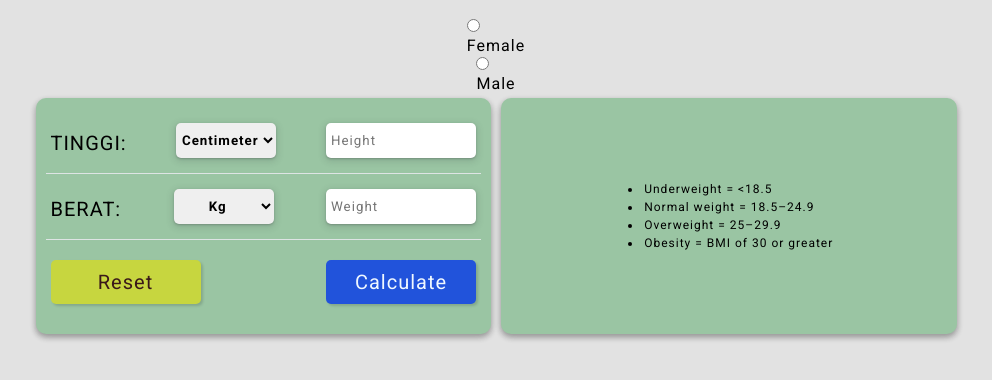
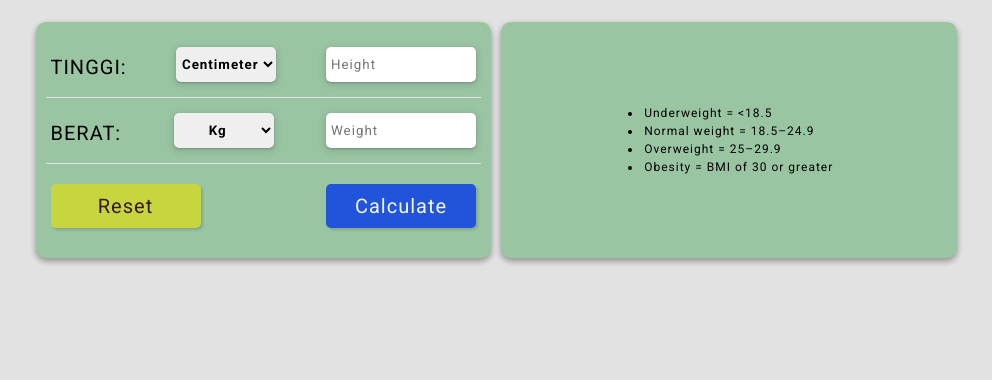
Before and after one commit to amsarirawan/30-oct-23-amsarirawan, a plain HTML site: page index.html in a window 1280 px wide. Shown: the part 120-500 px from the top of the page, without its empty margins (144-1136 px from the left). Drawn offline with Linux system fonts and the light colour scheme.

Commit message:
Update index.html

```diff
--- a/index.html
+++ b/index.html
@@ -14,15 +14,7 @@
 <body>
     <div class="tool-container">
         <h1>KALKULATOR BMI</h1>
-        <label class="container">
-  <input type="radio" name="radio" id="f"><p class="text">Female</p>
-    <span class="checkmark"></span>
-  </label>
-  <label class="container">
-  <input type="radio" name="radio" id="m"><p class="text">Male</p>
-    <span class="checkmark"></span>
-  </label>
-        <div class="tool-container-feild-group">
+           <div class="tool-container-feild-group">
             <div id="bmiInput" class="tool-container-feild">
                 <div class="tool-input-group">
                     <div class="tool-input-label">
```
